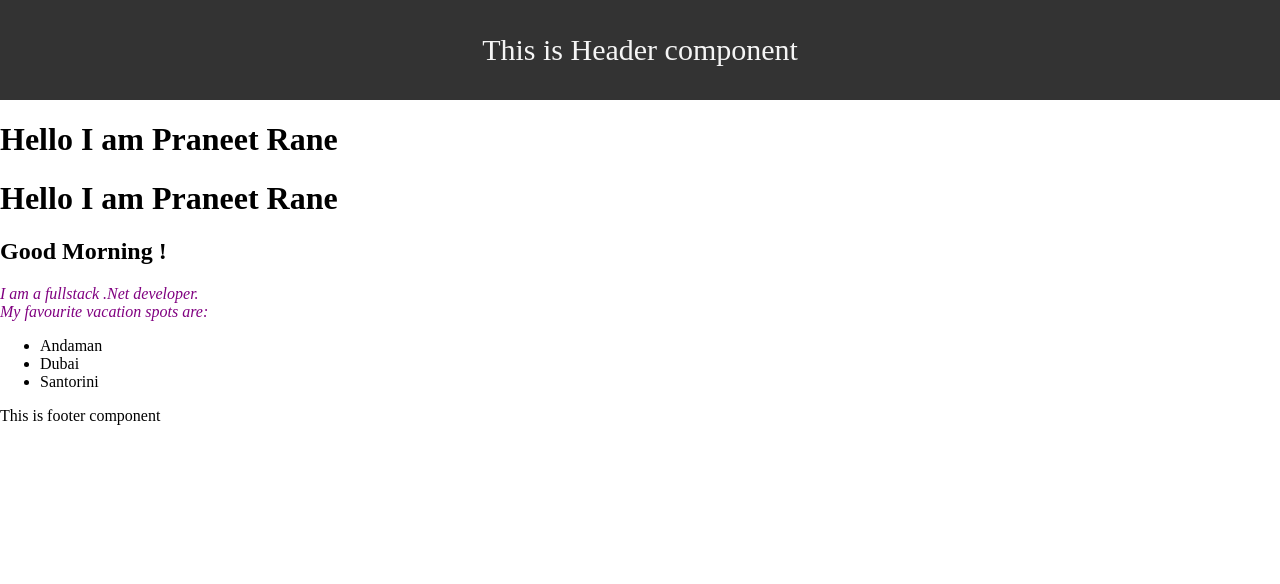
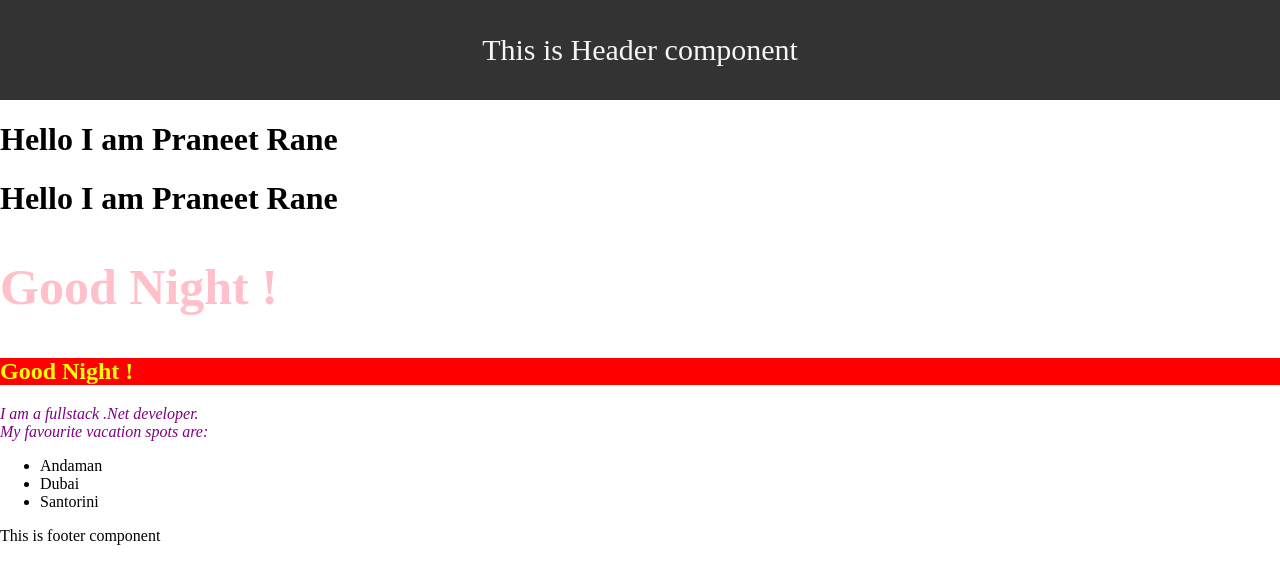
Before and after one commit to praneetrane/React-101, a React (Create React App) app: page / in a window 1280 px wide. Shown: the top 584 px of the page. Built offline with nearby package versions, Linux system fonts and the light colour scheme.

Commit message:
React Inline Styles with the Style Property

```diff
--- a/src/Components/MyInfo.js
+++ b/src/Components/MyInfo.js
@@ -6,24 +6,35 @@ function MyInfo(){
   const firstName="Praneet";
   const lastName="Rane";
 
-  const date = new Date();
+  const date = new Date(2021, 5, 15, 20);
   const hours= date.getHours()
   let timeofTheDay;
 
+  const styles={
+    //color: "Purple" ,
+    //backgroundColor:"Pink",
+    fontSize:"50px"
+  };
+
   if (hours<12){
     timeofTheDay="Morning";
+    styles.color="Yellow";
   }else if(hours >= 12 && hours<17){
     timeofTheDay="Afternoon";
+    styles.color="Red";
   }else{
     timeofTheDay="Night";
+    styles.color="Pink";
   }
+
+
     return (
-
       <div>
          <Header/>
         <h1>Hello I am {" "+ firstName + " " + lastName}</h1>
         <h1>Hello I am {`${firstName} ${lastName}`} </h1>
-        <h2>Good {timeofTheDay} !</h2>
+        <h2 style={styles}>Good {timeofTheDay} !</h2>
+        <h2 style={{color:"Yellow",backgroundColor:"Red"}}>Good {timeofTheDay} !</h2>
         <p style={{color: "Purple", fontStyle: "Italic"}}>I am a fullstack .Net developer. <br/> My favourite vacation spots are:</p>
         <ul>
           <li>Andaman</li>
```
